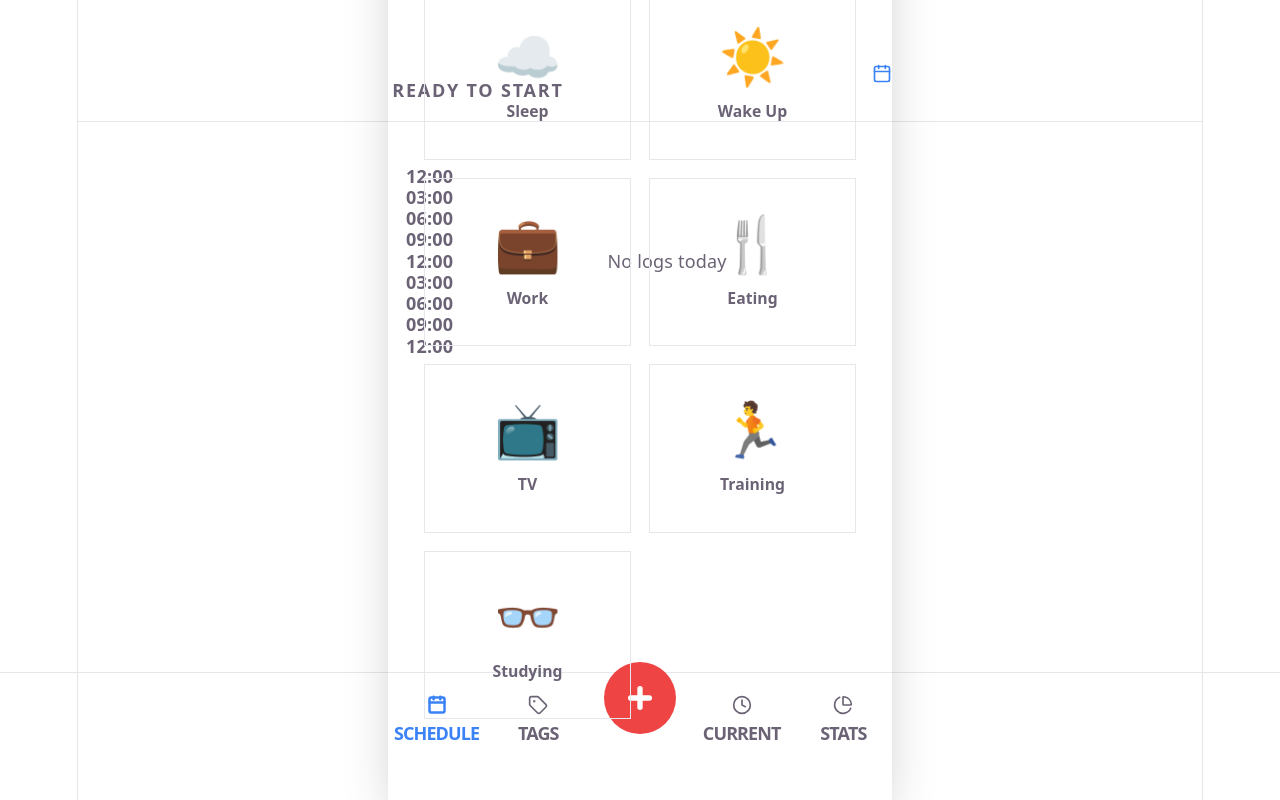
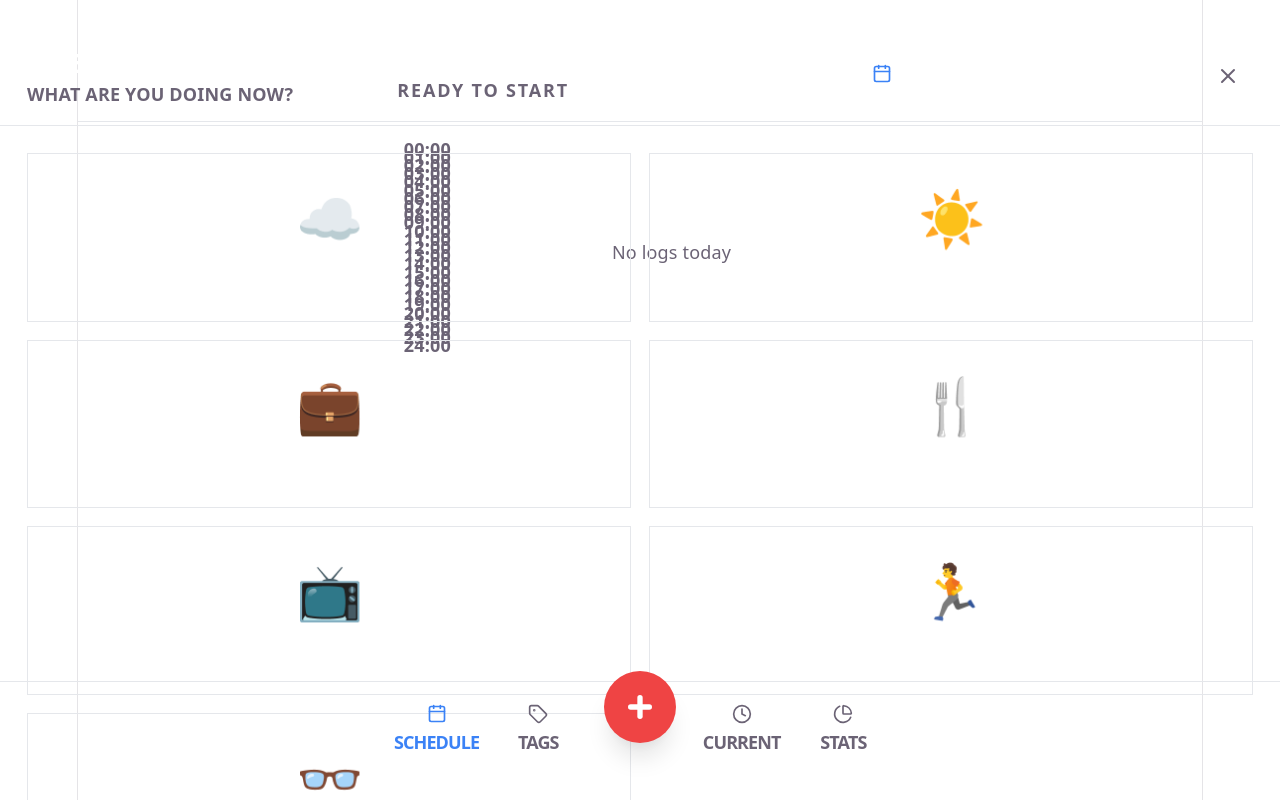
Before and after one commit to sumit2patil2000-lab/focustrack-app, a React (Vite) app: page / in a window 1280 px wide. Both pictures are taken after a click on the button 639 px from the left and 704 px from the top of the page. Built offline with nearby package versions, Linux system fonts and the light colour scheme.

Commit message:
Fixes 1.2

```diff
--- a/src/App.jsx
+++ b/src/App.jsx
@@ -108,8 +108,7 @@ const App = () => {
   };
 
   const formatHourLabel = (hour) => {
-    const h = hour % 12 || 12;
-    return h.toString().padStart(2, '0');
+    return hour.toString().padStart(2, '0');
   };
 
   // Data Processing for Schedule and Stats
@@ -161,15 +160,15 @@ const App = () => {
   };
 
   return (
-    <div className="min-h-screen bg-[#121212] text-[#E5E5E5] font-sans pb-32">
+    <div className="h-screen bg-[#121212] text-[#E5E5E5] font-sans flex flex-col overflow-hidden">
       {/* Tailwind CDN injection for local preview compatibility */}
       <link href="https://cdn.jsdelivr.net/npm/tailwindcss@2.2.19/dist/tailwind.min.css" rel="stylesheet" />
 
       {/* Dynamic Header */}
-      <header className="px-6 pt-10 pb-4 border-b border-white/5 bg-[#121212]/80 backdrop-blur-md sticky top-0 z-40">
+      <header className="px-6 pt-10 pb-4 border-b border-white/5 bg-[#121212] flex-shrink-0 z-40">
         <div className="max-w-md mx-auto flex justify-between items-center">
           <div className="flex flex-col">
-            <h1 className="text-xl font-bold tracking-tight text-white">
+            <h1 className="text-xl font-bold tracking-tight text-white uppercase">
               {activeTab === 'statistics' ? 'Statistics' :
                new Date(scheduleDate).toLocaleDateString('en-US', { weekday: 'short', month: 'short', day: 'numeric', year: 'numeric' })}
             </h1>
@@ -201,31 +200,38 @@ const App = () => {
         </div>
       </header>
 
-      <main className="max-w-md mx-auto px-4 pt-4">
+      {/* Main Content Area - Now with its own scroll context */}
+      <main className="flex-1 overflow-y-auto no-scrollbar relative">
+        <div className="max-w-md mx-auto px-4 pb-32 pt-4">
 
           {/* SCHEDULE TAB */}
           {activeTab === 'schedule' && (
-          <div className="space-y-4 relative pl-12 min-h-[500px]">
-            {/* Hour Scale */}
-            <div className="absolute left-0 top-0 bottom-0 w-10 flex flex-col justify-between py-4 text-[11px] font-bold text-neutral-600">
-              {[0, 3, 6, 9, 12, 15, 18, 21, 0].map((h, i) => (
-                <span key={i} className="h-0 flex items-center">{formatHourLabel(h)}:00</span>
+            <div className="relative pl-14 min-h-[1440px]">
+              {/* Hour Scale - 1hr intervals */}
+              <div className="absolute left-0 top-0 bottom-0 w-12 flex flex-col justify-between py-2 text-[11px] font-bold text-neutral-600">
+                {Array.from({ length: 25 }).map((_, i) => (
+                  <div key={i} className="h-0 flex items-center justify-end pr-2">
+                    {formatHourLabel(i)}:00
+                  </div>
                 ))}
               </div>
 
-            <div className="absolute left-[2.85rem] top-4 bottom-4 w-[2px] bg-white/5" />
+              {/* Vertical Timeline Line */}
+              <div className="absolute left-[3.25rem] top-2 bottom-2 w-[1px] bg-white/10" />
 
-            <div className="space-y-3">
+              <div className="space-y-4 pt-2">
                 {dailyTimelineItems.length === 0 ? (
-                <div className="text-center py-20 text-neutral-600">No logs today</div>
+                  <div className="text-center py-20 text-neutral-600 ml-[-3.5rem]">No logs today</div>
                 ) : (
                   dailyTimelineItems.map((item, idx) => (
-                  <div key={idx} className={`relative p-4 rounded-2xl border transition-all ${item.isActive ? 'bg-blue-500/10 border-blue-500/30' : 'bg-white/5 border-white/5'}`}>
-                    <div className="absolute left-[-2.08rem] top-1/2 -translate-y-1/2 w-3.5 h-3.5 rounded-full border-2 border-[#121212] bg-neutral-800"
+                    <div key={idx} className={`relative p-4 rounded-2xl border transition-all ${item.isActive ? 'bg-blue-500/10 border-blue-500/30 shadow-[0_0_20px_rgba(59,130,246,0.1)]' : 'bg-white/5 border-white/5'}`}>
+                      {/* Connection Dot */}
+                      <div className="absolute left-[-2.48rem] top-1/2 -translate-y-1/2 w-3 h-3 rounded-full border-2 border-[#121212] z-10"
                            style={{ backgroundColor: item.isActive ? item.color : '#404040' }}/>
+
                       <div className="flex justify-between items-center">
-                      <div className="flex items-center gap-3">
-                        <div className="px-3 py-1.5 rounded-full text-white text-[10px] font-black flex items-center gap-1.5 shadow-lg" style={{ backgroundColor: item.color }}>
+                        <div className="flex flex-col gap-2">
+                          <div className="px-3 py-1.5 rounded-full text-white text-[10px] font-black flex items-center gap-2 shadow-lg w-fit" style={{ backgroundColor: item.color }}>
                             <span>{item.icon}</span>
                             <span className="uppercase tracking-widest">{item.name}</span>
                           </div>
@@ -233,9 +239,11 @@ const App = () => {
                             {formatClockTime(item.startTime)} — {formatClockTime(item.endTime)}
                           </span>
                         </div>
-                      <span className="text-xs font-bold tabular-nums">
+                        <div className="text-right">
+                          <span className="text-xs font-bold tabular-nums block">
                             {item.isActive ? formatDuration(elapsedTime) : formatDuration(item.duration)}
                           </span>
+                        </div>
                       </div>
                     </div>
                   ))
@@ -246,28 +254,17 @@ const App = () => {
 
           {/* STATISTICS TAB */}
           {activeTab === 'statistics' && (
-          <div className="animate-in fade-in duration-500 space-y-4 pb-10">
-            {/* Filter Pills */}
+            <div className="animate-in fade-in duration-500 space-y-4">
               <div className="flex gap-2 overflow-x-auto no-scrollbar py-2">
                 {['Day', 'Week', 'Month', 'Year', 'Custom'].map(f => (
-                <button key={f} className={`px-5 py-2 rounded-xl text-xs font-bold transition-all ${f === 'Day' ? 'bg-red-500 text-white' : 'bg-white/5 text-neutral-400'}`}>
+                  <button key={f} className={`px-5 py-2 rounded-xl text-xs font-bold transition-all whitespace-nowrap ${f === 'Day' ? 'bg-red-500 text-white' : 'bg-white/5 text-neutral-400'}`}>
                     {f}
                   </button>
                 ))}
               </div>
 
-            {/* Date Selector */}
-            <div className="flex items-center justify-between bg-white/5 rounded-2xl p-2 px-4">
-              <ChevronLeft size={20} className="text-neutral-500" />
-              <span className="text-sm font-bold">{new Date(scheduleDate).toLocaleDateString('en-US', { weekday: 'short', month: 'short', day: 'numeric', year: 'numeric' })}</span>
-              <ChevronRight size={20} className="text-neutral-500" />
-            </div>
-
-            {/* Main Stats Card */}
               <div className="bg-white rounded-[2.5rem] p-6 text-neutral-900 shadow-xl overflow-hidden relative">
                 <h4 className="text-center font-bold mb-6">{new Date(scheduleDate).toLocaleDateString('en-US', { weekday: 'short', month: 'short', day: 'numeric', year: 'numeric' })}</h4>
-
-              {/* Donut Chart */}
                 <div className="relative w-64 h-64 mx-auto mb-8">
                   <svg viewBox="0 0 100 100" className="w-full h-full transform -rotate-90">
                     {statsSummary.length > 0 ? (() => {
@@ -276,90 +273,62 @@ const App = () => {
                         const start = cumulativePercent;
                         cumulativePercent += slice.percent;
                         const end = cumulativePercent;
-
                         const startAngle = (start / 100) * 360;
                         const endAngle = (end / 100) * 360;
-
-                      return (
-                        <path
-                          key={i}
-                          d={describeArc(50, 50, 40, startAngle, endAngle)}
-                          fill="none"
-                          stroke={slice.color}
-                          strokeWidth="15"
-                          className="transition-all duration-1000"
-                        />
-                      );
+                        return <path key={i} d={describeArc(50, 50, 40, startAngle, endAngle)} fill="none" stroke={slice.color} strokeWidth="15" className="transition-all duration-1000" />;
                       });
                     })() : (
                       <circle cx="50" cy="50" r="40" fill="none" stroke="#f3f4f6" strokeWidth="15" />
                     )}
                   </svg>
-
                   <div className="absolute inset-0 flex flex-col items-center justify-center pointer-events-none">
                     <div className="w-40 h-40 bg-white rounded-full flex flex-col items-center justify-center">
                       <span className="text-[10px] font-black text-neutral-300 uppercase tracking-widest">Total</span>
-                    <span className="text-2xl font-black tabular-nums">
-                      {formatDuration(statsSummary.reduce((acc, s) => acc + s.seconds, 0))}
-                    </span>
+                      <span className="text-2xl font-black tabular-nums">{formatDuration(statsSummary.reduce((acc, s) => acc + s.seconds, 0))}</span>
                     </div>
                   </div>
                 </div>
-
-              {/* Share Button */}
                 <button className="absolute bottom-6 right-6 bg-red-500 text-white px-6 py-2.5 rounded-full font-bold text-sm flex items-center gap-2 shadow-lg active:scale-95 transition-all">
                   <Share2 size={16} /> Share
                 </button>
               </div>
 
-            {/* List View of activities */}
               <div className="bg-white rounded-[2.5rem] p-6 text-neutral-900 space-y-4">
                 {statsSummary.map((item, i) => (
                   <div key={i} className="flex items-center justify-between group">
                     <div className="flex items-center gap-3">
-                    <div className="w-10 h-6 rounded-full flex items-center justify-center text-white" style={{ backgroundColor: item.color }}>
-                      {item.icon}
-                    </div>
+                      <div className="w-10 h-6 rounded-full flex items-center justify-center text-white" style={{ backgroundColor: item.color }}>{item.icon}</div>
                       <span className="font-bold text-sm">{item.name}</span>
                     </div>
-                  <span className="font-mono text-sm font-bold text-neutral-500 tabular-nums">
-                    {formatDuration(item.seconds)}
-                  </span>
+                    <span className="font-mono text-sm font-bold text-neutral-500 tabular-nums">{formatDuration(item.seconds)}</span>
                   </div>
                 ))}
-              {statsSummary.length === 0 && <p className="text-center text-neutral-400 py-4 italic">No data logged yet</p>}
               </div>
             </div>
           )}
 
           {/* CURRENT ACTIVITY TAB */}
           {activeTab === 'current' && (
-          <div className="flex flex-col items-center justify-center pt-12 animate-in fade-in zoom-in-95 duration-300">
+            <div className="flex flex-col items-center justify-center pt-12">
               {currentSession ? (
                 <div className="w-full bg-white/5 rounded-[3rem] p-10 text-white text-center border border-white/5 shadow-2xl relative overflow-hidden">
-                <div className="absolute top-0 left-0 w-full h-1 bg-white/10">
-                    <div className="h-full bg-blue-500 transition-all duration-1000" style={{ width: `${(elapsedTime % 60) / 60 * 100}%` }} />
-                </div>
                   <div className="text-8xl mb-6 drop-shadow-2xl">{currentSession.icon}</div>
-                <h2 className="text-3xl font-black mb-1 tracking-tight text-white">{currentSession.name}</h2>
+                  <h2 className="text-3xl font-black mb-1 tracking-tight">{currentSession.name}</h2>
                   <p className="text-neutral-500 text-xs font-bold uppercase tracking-[0.2em] mb-12">Tracking In Progress</p>
-
                   <div className="text-6xl font-mono font-black mb-12 tracking-tighter tabular-nums text-blue-500">
                     {Math.floor(elapsedTime / 3600).toString().padStart(2, '0')}:
                     {Math.floor((elapsedTime % 3600) / 60).toString().padStart(2, '0')}:
                     {(elapsedTime % 60).toString().padStart(2, '0')}
                   </div>
-                <button onClick={handleStopTracking} className="w-full bg-red-500 hover:bg-red-600 active:scale-95 transition-all py-5 rounded-3xl font-black flex items-center justify-center gap-3 shadow-xl shadow-red-500/20 text-lg uppercase tracking-wider">
+                  <button onClick={handleStopTracking} className="w-full bg-red-500 hover:bg-red-600 py-5 rounded-3xl font-black flex items-center justify-center gap-3 shadow-xl shadow-red-500/20 uppercase tracking-wider">
                     <Square size={22} fill="white" /> Stop
                   </button>
                 </div>
               ) : (
                 <div className="text-center py-20 bg-white/5 rounded-[3rem] w-full border border-dashed border-white/10 flex flex-col items-center">
-                <div className="w-20 h-20 bg-neutral-800 rounded-full flex items-center justify-center mb-6">
-                  <Clock size={32} className="text-neutral-600" />
-                </div>
+                  <div className="w-20 h-20 bg-neutral-800 rounded-full flex items-center justify-center mb-6"><Clock size={32} className="text-neutral-600" /></div>
                   <p className="text-neutral-500 font-bold text-lg">Nothing is running</p>
-                <p className="text-xs text-neutral-600 mt-2 font-medium">Tap the center button to start an activity</p>
+                  <button onClick={() => setShowAddPage(true)} className="mt-4 px-6 py-2 bg-blue-500 text-white rounded-full font-bold text-xs uppercase tracking-widest">Start Now</button>
                 </div>
               )}
             </div>
@@ -367,74 +336,71 @@ const App = () => {
 
           {/* TAGS TAB */}
           {activeTab === 'tags' && (
-          <div className="animate-in fade-in duration-300 space-y-6 pb-10">
             <div className="grid grid-cols-2 gap-3">
               {activities.map(a => (
-                <div key={a.id} className="bg-white/5 border border-white/5 p-4 rounded-3xl flex items-center justify-between group">
+                <div key={a.id} className="bg-white/5 border border-white/5 p-4 rounded-3xl flex items-center justify-between">
                   <div className="flex items-center gap-3">
                     <span className="text-2xl">{a.icon}</span>
                     <span className="font-bold text-sm">{a.name}</span>
                   </div>
-                  <button onClick={() => setActivities(activities.filter(act => act.id !== a.id))} className="p-2 text-neutral-600 hover:text-red-500 opacity-0 group-hover:opacity-100 transition-all">
-                    <Trash2 size={16} />
-                  </button>
                 </div>
               ))}
             </div>
-          </div>
           )}
 
+        </div>
       </main>
 
-      {/* Bottom Nav */}
-      <footer className="fixed bottom-0 left-0 right-0 bg-[#121212]/95 backdrop-blur-xl border-t border-white/5 px-4 pt-3 pb-10 z-40">
-        <div className="max-w-md mx-auto grid grid-cols-5 gap-1 relative items-center">
-          <button onClick={() => setActiveTab('schedule')} className={`flex flex-col items-center p-2 rounded-xl transition-all ${activeTab === 'schedule' ? 'text-blue-500' : 'text-neutral-600'}`}>
-            <CalendarIcon size={20} className="mb-1" strokeWidth={activeTab === 'schedule' ? 3 : 2} />
+      {/* Persistent Bottom Nav */}
+      <footer className="fixed bottom-0 left-0 right-0 bg-[#121212] border-t border-white/5 px-4 pt-3 pb-8 z-50">
+        <div className="max-w-md mx-auto grid grid-cols-5 gap-1 items-center">
+          <button onClick={() => setActiveTab('schedule')} className={`flex flex-col items-center p-2 ${activeTab === 'schedule' ? 'text-blue-500' : 'text-neutral-600'}`}>
+            <CalendarIcon size={20} className="mb-1" />
             <span className="text-[10px] font-black uppercase tracking-tighter">Schedule</span>
           </button>
-          <button onClick={() => setActiveTab('tags')} className={`flex flex-col items-center p-2 rounded-xl transition-all ${activeTab === 'tags' ? 'text-pink-500' : 'text-neutral-600'}`}>
-            <Tag size={20} className="mb-1" strokeWidth={activeTab === 'tags' ? 3 : 2} />
+          <button onClick={() => setActiveTab('tags')} className={`flex flex-col items-center p-2 ${activeTab === 'tags' ? 'text-pink-500' : 'text-neutral-600'}`}>
+            <Tag size={20} className="mb-1" />
             <span className="text-[10px] font-black uppercase tracking-tighter">Tags</span>
           </button>
           <div className="flex justify-center -mt-10">
-            <button onClick={() => setShowAddPage(true)} className="w-16 h-16 bg-red-500 rounded-full flex items-center justify-center text-white shadow-[0_10px_40px_rgba(239,68,68,0.4)] active:scale-90 transition-transform z-50 border-[6px] border-[#121212]">
+            <button onClick={() => setShowAddPage(true)} className="w-16 h-16 bg-red-500 rounded-full flex items-center justify-center text-white shadow-xl active:scale-90 transition-transform border-[6px] border-[#121212]">
               <Plus size={32} strokeWidth={4} />
             </button>
           </div>
-          <button onClick={() => setActiveTab('current')} className={`flex flex-col items-center p-2 rounded-xl transition-all ${activeTab === 'current' ? 'text-indigo-500' : 'text-neutral-600'}`}>
-            <Clock size={20} className="mb-1" strokeWidth={activeTab === 'current' ? 3 : 2} />
+          <button onClick={() => setActiveTab('current')} className={`flex flex-col items-center p-2 ${activeTab === 'current' ? 'text-indigo-500' : 'text-neutral-600'}`}>
+            <Clock size={20} className="mb-1" />
             <span className="text-[10px] font-black uppercase tracking-tighter">Current</span>
           </button>
-          <button onClick={() => setActiveTab('statistics')} className={`flex flex-col items-center p-2 rounded-xl transition-all ${activeTab === 'statistics' ? 'text-red-500' : 'text-neutral-600'}`}>
-            <ChartIcon size={20} className="mb-1" strokeWidth={activeTab === 'statistics' ? 3 : 2} />
+          <button onClick={() => setActiveTab('statistics')} className={`flex flex-col items-center p-2 ${activeTab === 'statistics' ? 'text-red-500' : 'text-neutral-600'}`}>
+            <ChartIcon size={20} className="mb-1" />
             <span className="text-[10px] font-black uppercase tracking-tighter">Stats</span>
           </button>
         </div>
       </footer>
 
-      {/* Select Activity Modal */}
+      {/* Activity Modal - Fixed Overlap Issues */}
       {showAddPage && (
-        <div className="fixed inset-0 bg-black/80 backdrop-blur-xl z-50 flex flex-col justify-end">
-          <div className="bg-[#1C1C1E] rounded-t-[3rem] p-8 max-w-md mx-auto w-full shadow-2xl animate-in slide-in-from-bottom duration-400">
-            <div className="flex justify-between items-center mb-10">
+        <div className="fixed inset-0 bg-[#121212] z-[100] flex flex-col">
+          <div className="px-6 pt-10 pb-4 border-b border-white/5 flex justify-between items-center">
             <div>
-                <h3 className="text-2xl font-black tracking-tight text-white">Start Session</h3>
-                <p className="text-[10px] text-neutral-500 font-bold uppercase tracking-[0.2em]">Select activity</p>
+              <h3 className="text-2xl font-black text-white uppercase tracking-tight">Select Activity</h3>
+              <p className="text-[10px] text-neutral-500 font-bold uppercase tracking-[0.2em]">What are you doing now?</p>
             </div>
-              <button onClick={() => setShowAddPage(false)} className="p-4 bg-white/5 text-neutral-400 rounded-full hover:bg-white/10 transition-colors">
+            <button onClick={() => setShowAddPage(false)} className="p-3 bg-white/5 text-neutral-400 rounded-full">
               <X size={24}/>
             </button>
           </div>
-            <div className="grid grid-cols-2 gap-4 max-h-[60vh] overflow-y-auto pb-10 no-scrollbar">
+
+          <div className="flex-1 overflow-y-auto p-6 no-scrollbar">
+            <div className="grid grid-cols-2 gap-4 pb-20">
               {activities.map(a => (
                 <button
                   key={a.id}
                   onClick={() => handleStartTracking(a.id)}
-                  className="flex flex-col items-center p-8 bg-white/5 rounded-[2.5rem] border border-white/5 active:bg-blue-500/20 active:border-blue-500/40 transition-all group"
+                  className="flex flex-col items-center p-8 bg-white/5 rounded-[2.5rem] border border-white/5 active:bg-blue-500 transition-all group"
                 >
                   <span className="text-5xl mb-4 group-active:scale-110 transition-transform">{a.icon}</span>
-                  <span className="text-sm font-black text-white/90">{a.name}</span>
+                  <span className="text-sm font-black text-white uppercase tracking-wider">{a.name}</span>
                 </button>
               ))}
             </div>
@@ -446,12 +412,7 @@ const App = () => {
         .no-scrollbar::-webkit-scrollbar { display: none; }
         .no-scrollbar { -ms-overflow-style: none; scrollbar-width: none; }
         @keyframes fade-in { from { opacity: 0; } to { opacity: 1; } }
-        @keyframes zoom-in { from { transform: scale(0.95); opacity: 0; } to { transform: scale(1); opacity: 1; } }
-        @keyframes slide-up { from { transform: translateY(100%); } to { transform: translateY(0); } }
-        .animate-in { animation-duration: 0.3s; animation-timing-function: ease-out; animation-fill-mode: forwards; }
-        .fade-in { animation-name: fade-in; }
-        .zoom-in-95 { animation-name: zoom-in; }
-        .slide-in-from-bottom { animation-name: slide-up; }
+        .animate-in { animation: fade-in 0.3s ease-out forwards; }
       `}} />
     </div>
   );
```
Lines whose indentation alone changed are shown as unchanged.
